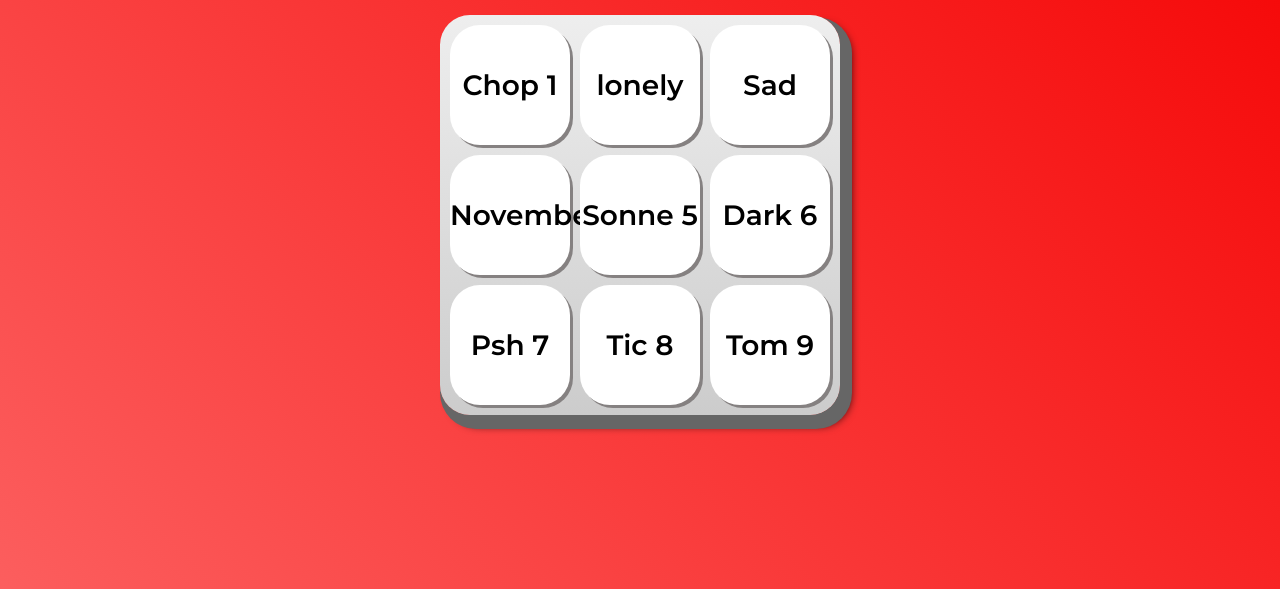
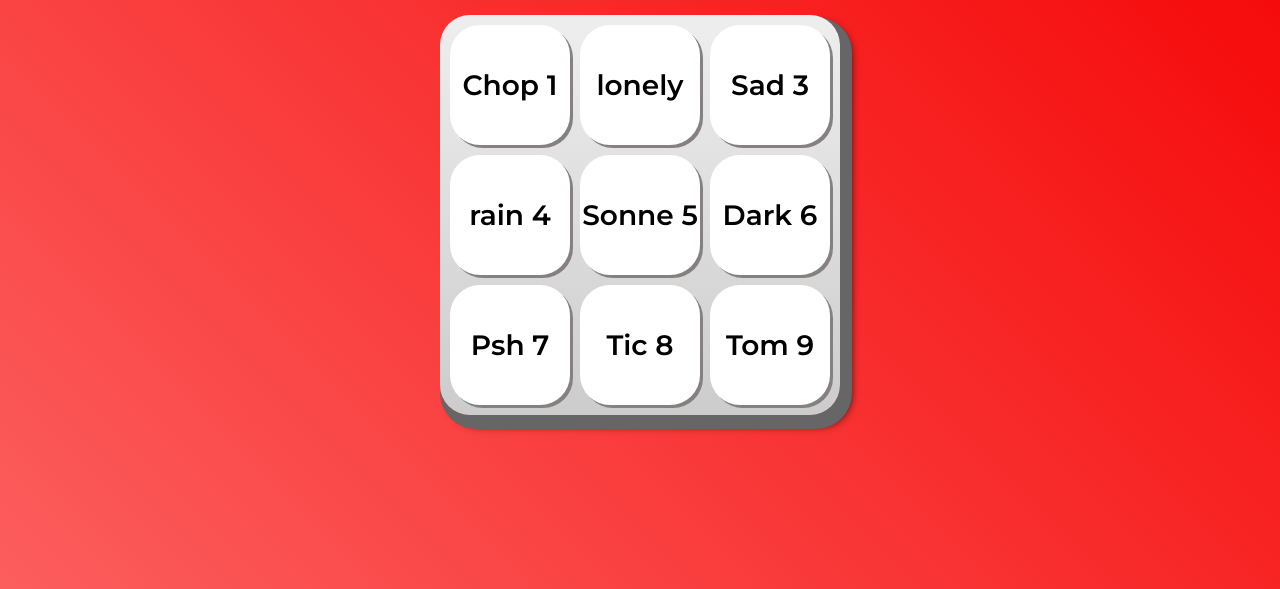
Before and after one commit to PietroWagner/flamengo, a plain HTML site: page index.html in a window 1280 px wide. Shown: the part 211-800 px from the top of the page. Drawn offline with Linux system fonts and the light colour scheme.

Commit message:
Update index.html

```diff
--- a/index.html
+++ b/index.html
@@ -34,13 +34,13 @@
         </button>
 
         <button class="tecla tecla_tim">
-            <span class="tecla_title">Sad status</span>
+            <span class="tecla_title">Sad</span>
             <span class="tecla_number">3</span>
         </button>
 
 
         <button class="tecla tecla_41anoos">
-            <span class="tecla_title">November rain</span>
+            <span class="tecla_title">rain</span>
             <span class="tecla_number">4</span>
         </button>
 
```
